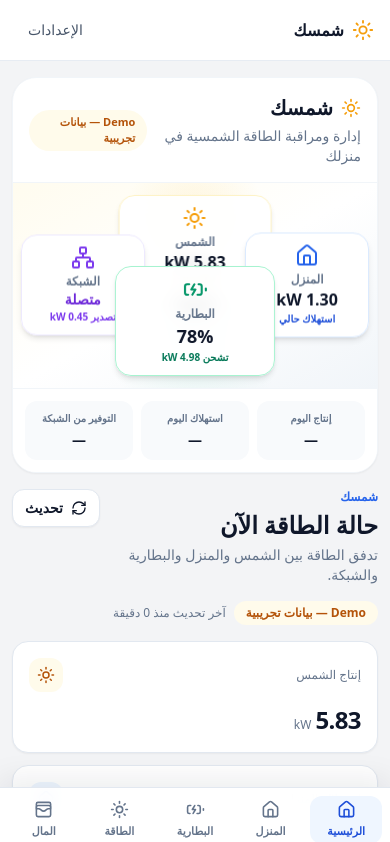
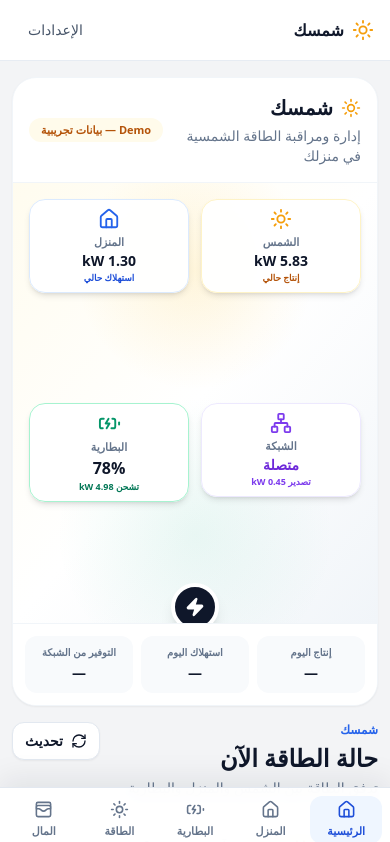
Before and after one commit to mahmoudbir-glitch/Shamsak, a Next.js app: page / in a window 390 px wide. Shown: the top 842 px of the page. Built offline with nearby package versions, Linux system fonts and the light colour scheme.

Commit message:
fix: prevent solar flow card overlap on mobile

```diff
--- a/src/components/solar-hero.tsx
+++ b/src/components/solar-hero.tsx
@@ -39,14 +39,16 @@ function FlowLine({
 
   return (
     <div
-      className={`absolute z-20 flex items-center justify-center ${
+      aria-hidden="true"
+      className={`pointer-events-none absolute z-20 flex items-center justify-center
+        ${
           direction === "up"
-          ? "left-1/2 top-[28%] h-[17%] w-8 -translate-x-1/2"
+            ? "bottom-[32%] left-1/2 h-[12%] w-8 -translate-x-1/2 md:bottom-[28%] md:top-auto md:h-[17%]"
             : direction === "down"
-            ? "bottom-[28%] left-1/2 h-[17%] w-8 -translate-x-1/2"
+              ? "left-1/2 top-[32%] h-[12%] w-8 -translate-x-1/2 md:top-[28%] md:h-[17%]"
               : direction === "left"
-              ? "left-[28%] top-1/2 h-8 w-[17%] -translate-y-1/2"
-              : "right-[28%] top-1/2 h-8 w-[17%] -translate-y-1/2"
+                ? "left-[32%] top-1/2 h-8 w-[12%] -translate-y-1/2 md:left-[28%] md:w-[17%]"
+                : "right-[32%] top-1/2 h-8 w-[12%] -translate-y-1/2 md:right-[28%] md:w-[17%]"
         }`}
     >
       <span
@@ -58,11 +60,26 @@ function FlowLine({
       />
       <Icon
         size={18}
-        aria-hidden="true"
         className={`relative rounded-full bg-white p-1 shadow-sm ${
           active ? "text-emerald-600" : "text-slate-400"
         }`}
       />
+    </div>
+  );
+}
+
+function NodeCard({
+  children,
+  className = "",
+}: {
+  children: React.ReactNode;
+  className?: string;
+}) {
+  return (
+    <div
+      className={`relative z-30 w-full min-w-0 rounded-2xl border bg-white/95 p-2 text-center shadow-md backdrop-blur sm:p-3 ${className}`}
+    >
+      {children}
     </div>
   );
 }
@@ -74,23 +91,17 @@ export function SolarHero({ data }: SolarHeroProps) {
         aria-label="شمسك"
         className="overflow-hidden rounded-3xl border border-slate-100 bg-white shadow-sm"
       >
-        <div className="relative aspect-[16/9] w-full overflow-hidden bg-gradient-to-br from-amber-50 via-white to-slate-100">
+        <div className="relative flex min-h-[360px] w-full items-center justify-center bg-gradient-to-br from-amber-50 via-white to-slate-100 p-5 sm:min-h-[420px]">
           <div
             aria-hidden="true"
             className="absolute inset-0 bg-[radial-gradient(circle_at_50%_25%,rgba(251,191,36,0.18),transparent_34%),linear-gradient(135deg,rgba(248,250,252,0.95),rgba(255,255,255,0.98))]"
           />
-          <div className="absolute inset-0 flex items-center justify-center p-5">
-            <div className="w-full max-w-sm rounded-3xl border border-slate-200 bg-white/95 p-6 text-center shadow-lg backdrop-blur">
-              <div
-                className="mx-auto flex h-16 w-16 items-center justify-center rounded-full bg-amber-50 text-amber-500"
-                aria-hidden="true"
-              >
+          <div className="relative z-10 w-full max-w-sm rounded-3xl border border-slate-200 bg-white/95 p-6 text-center shadow-lg backdrop-blur">
+            <div className="mx-auto flex h-16 w-16 items-center justify-center rounded-full bg-amber-50 text-amber-500" aria-hidden="true">
               <Sun size={34} />
             </div>
             <p className="mt-4 text-lg font-black text-slate-900">شمسك</p>
-              <p className="mt-1 text-sm font-semibold text-slate-500">
-                مخطط الشبكة والطاقة
-              </p>
+            <p className="mt-1 text-sm font-semibold text-slate-500">مخطط الشبكة والطاقة</p>
             <div className="mt-5 grid grid-cols-3 gap-2 text-slate-400" aria-hidden="true">
               <div className="flex h-11 items-center justify-center rounded-xl bg-amber-50">
                 <Sun size={20} className="text-amber-500" />
@@ -102,10 +113,7 @@ export function SolarHero({ data }: SolarHeroProps) {
                 <Network size={20} className="text-violet-500" />
               </div>
             </div>
-              <p className="mt-4 text-sm font-bold text-slate-600">
-                جارٍ تحميل بيانات الطاقة…
-              </p>
-            </div>
+            <p className="mt-4 text-sm font-bold text-slate-600">جارٍ تحميل بيانات الطاقة…</p>
           </div>
         </div>
       </section>
@@ -118,8 +126,7 @@ export function SolarHero({ data }: SolarHeroProps) {
   const gridImport = data.gridPowerW > 50;
   const gridExport = data.gridPowerW < -50;
   const solarActive = data.solarPowerW > 50;
-  const sourceLabel =
-    data.source === "demo" ? "Demo — بيانات تجريبية" : "Live — بيانات حية";
+  const sourceLabel = data.source === "demo" ? "Demo — بيانات تجريبية" : "Live — بيانات حية";
 
   return (
     <section
@@ -131,151 +138,98 @@ export function SolarHero({ data }: SolarHeroProps) {
           <div>
             <div className="flex items-center gap-2">
               <Sun size={20} className="text-amber-500" aria-hidden="true" />
-              <h2 id="solar-hero-title" className="text-xl font-black text-slate-900">
-                شمسك
-              </h2>
+              <h2 id="solar-hero-title" className="text-xl font-black text-slate-900">شمسك</h2>
             </div>
-            <p className="mt-1 text-sm text-slate-500">
-              إدارة ومراقبة الطاقة الشمسية في منزلك
-            </p>
+            <p className="mt-1 text-sm text-slate-500">إدارة ومراقبة الطاقة الشمسية في منزلك</p>
           </div>
-          <span
-            className={`rounded-full px-3 py-1 text-[11px] font-bold ${
-              data.source === "demo"
-                ? "bg-amber-50 text-amber-700"
-                : "bg-emerald-50 text-emerald-700"
-            }`}
-          >
+          <span className={`shrink-0 rounded-full px-3 py-1 text-[11px] font-bold ${
+            data.source === "demo" ? "bg-amber-50 text-amber-700" : "bg-emerald-50 text-emerald-700"
+          }`}>
             {sourceLabel}
           </span>
         </div>
       </div>
 
-      <div className="relative mx-auto aspect-[16/9] w-full max-w-5xl overflow-hidden bg-gradient-to-br from-amber-50/80 via-white to-slate-100">
+      <div className="relative mx-auto w-full max-w-5xl overflow-hidden bg-gradient-to-br from-amber-50/80 via-white to-slate-100">
         <div
           aria-hidden="true"
           className="absolute inset-0 bg-[radial-gradient(circle_at_50%_20%,rgba(251,191,36,0.15),transparent_30%),radial-gradient(circle_at_50%_80%,rgba(16,185,129,0.08),transparent_35%)]"
         />
 
-        <div className="absolute inset-0">
+        {/* Mobile: a real 2x2 grid prevents overlap. Desktop: the same nodes become a compact flow diagram. */}
+        <div className="relative grid min-h-[440px] grid-cols-2 grid-rows-2 gap-3 p-4 sm:min-h-[500px] sm:gap-4 sm:p-6 md:block md:aspect-[16/9] md:min-h-0 md:p-0">
+          <div className="absolute inset-0 hidden md:block">
             <FlowLine direction="down" active={solarActive} />
-          <FlowLine
-            direction="right"
-            active={gridImport || gridExport}
-          />
+            <FlowLine direction="right" active={gridImport || gridExport} />
             <FlowLine direction="left" active={data.homePowerW > 50} />
-          <FlowLine
-            direction="up"
-            active={batteryCharging || batteryDischarging}
-          />
-
+            <FlowLine direction="up" active={batteryCharging || batteryDischarging} />
             <div className="absolute left-1/2 top-1/2 z-30 flex h-16 w-16 -translate-x-1/2 -translate-y-1/2 items-center justify-center rounded-full border-4 border-white bg-slate-900 text-white shadow-xl sm:h-20 sm:w-20">
               <Zap size={26} fill="currentColor" aria-label="مركز تدفق الطاقة" />
             </div>
+          </div>
 
-          <div className="absolute left-1/2 top-3 z-30 w-[42%] -translate-x-1/2 sm:top-5 sm:w-44">
-            <div className="rounded-2xl border border-amber-100 bg-white/95 p-2.5 text-center shadow-md backdrop-blur sm:p-3">
-              <Sun className="mx-auto text-amber-500" size={24} aria-hidden="true" />
-              <p className="mt-1 text-xs font-bold text-slate-500">الشمس</p>
-              <p className="text-base font-black text-slate-900 sm:text-xl">
-                {kw(data.solarPowerW)}
-              </p>
-              <p className="text-[10px] font-semibold text-amber-700">
+          <div className="relative md:absolute md:left-1/2 md:top-3 md:w-44 md:-translate-x-1/2">
+            <NodeCard className="border-amber-100">
+              <Sun className="mx-auto text-amber-500" size={22} aria-hidden="true" />
+              <p className="mt-1 text-[11px] font-bold text-slate-500 sm:text-xs">الشمس</p>
+              <p className="text-sm font-black text-slate-900 sm:text-xl">{kw(data.solarPowerW)}</p>
+              <p className="text-[9px] font-semibold text-amber-700 sm:text-[10px]">
                 {solarActive ? "إنتاج حالي" : "لا إنتاج حاليًا"}
               </p>
-            </div>
+            </NodeCard>
           </div>
 
-          <div className="absolute right-2 top-1/2 z-30 w-[34%] -translate-y-1/2 sm:right-6 sm:w-40">
-            <div className="rounded-2xl border border-blue-100 bg-white/95 p-2.5 text-center shadow-md backdrop-blur sm:p-3">
-              <Home className="mx-auto text-blue-600" size={24} aria-hidden="true" />
-              <p className="mt-1 text-xs font-bold text-slate-500">المنزل</p>
-              <p className="text-base font-black text-slate-900 sm:text-xl">
-                {kw(data.homePowerW)}
-              </p>
-              <p className="text-[10px] font-semibold text-blue-700">
-                استهلاك حالي
-              </p>
-            </div>
+          <div className="relative md:absolute md:right-6 md:top-1/2 md:w-40 md:-translate-y-1/2">
+            <NodeCard className="border-blue-100">
+              <Home className="mx-auto text-blue-600" size={22} aria-hidden="true" />
+              <p className="mt-1 text-[11px] font-bold text-slate-500 sm:text-xs">المنزل</p>
+              <p className="text-sm font-black text-slate-900 sm:text-xl">{kw(data.homePowerW)}</p>
+              <p className="text-[9px] font-semibold text-blue-700 sm:text-[10px]">استهلاك حالي</p>
+            </NodeCard>
           </div>
 
-          <div className="absolute left-2 top-1/2 z-30 w-[34%] -translate-y-1/2 sm:left-6 sm:w-40">
-            <div className="rounded-2xl border border-violet-100 bg-white/95 p-2.5 text-center shadow-md backdrop-blur sm:p-3">
-              <Network className="mx-auto text-violet-600" size={24} aria-hidden="true" />
-              <p className="mt-1 text-xs font-bold text-slate-500">الشبكة</p>
-              <p
-                className={`text-sm font-black sm:text-base ${
-                  data.gridConnected ? "text-violet-700" : "text-slate-500"
-                }`}
-              >
+          <div className="relative md:absolute md:left-6 md:top-1/2 md:w-40 md:-translate-y-1/2">
+            <NodeCard className="border-violet-100">
+              <Network className="mx-auto text-violet-600" size={22} aria-hidden="true" />
+              <p className="mt-1 text-[11px] font-bold text-slate-500 sm:text-xs">الشبكة</p>
+              <p className={`text-sm font-black sm:text-base ${data.gridConnected ? "text-violet-700" : "text-slate-500"}`}>
                 {data.gridConnected ? "متصلة" : "مفصولة"}
               </p>
               {data.gridConnected ? (
-                <p className="text-[10px] font-semibold text-violet-600">
-                  {gridImport
-                    ? `سحب ${kw(data.gridPowerW)}`
-                    : gridExport
-                      ? `تصدير ${kw(data.gridPowerW)}`
-                      : gridLabel(data.gridPowerW, true)}
+                <p className="text-[9px] font-semibold text-violet-600 sm:text-[10px]">
+                  {gridImport ? `سحب ${kw(data.gridPowerW)}` : gridExport ? `تصدير ${kw(data.gridPowerW)}` : gridLabel(data.gridPowerW, true)}
                 </p>
               ) : (
-                <p className="text-[10px] font-semibold text-slate-500">
-                  لا يوجد اتصال
-                </p>
+                <p className="text-[9px] font-semibold text-slate-500 sm:text-[10px]">لا يوجد اتصال</p>
               )}
-            </div>
+            </NodeCard>
           </div>
 
-          <div className="absolute bottom-3 left-1/2 z-30 w-[44%] -translate-x-1/2 sm:bottom-5 sm:w-48">
-            <div
-              className={`rounded-2xl border bg-white/95 p-2.5 text-center shadow-md backdrop-blur sm:p-3 ${
-                batteryCharging
-                  ? "border-emerald-200"
-                  : batteryDischarging
-                    ? "border-blue-200"
-                    : "border-slate-200"
-              }`}
-            >
+          <div className="relative md:absolute md:bottom-3 md:left-1/2 md:w-48 md:-translate-x-1/2">
+            <NodeCard className={batteryCharging ? "border-emerald-200" : batteryDischarging ? "border-blue-200" : "border-slate-200"}>
               {batteryCharging ? (
-                <BatteryCharging className="mx-auto text-emerald-600" size={25} />
+                <BatteryCharging className="mx-auto text-emerald-600" size={23} aria-hidden="true" />
               ) : (
-                <BatteryFull className="mx-auto text-emerald-600" size={25} />
+                <BatteryFull className="mx-auto text-emerald-600" size={23} aria-hidden="true" />
               )}
-              <p className="mt-1 text-xs font-bold text-slate-500">البطارية</p>
-              <p className="text-lg font-black text-slate-900">{data.batterySoc}%</p>
-              <p className="text-[10px] font-semibold text-emerald-700">
-                {batteryStateLabel(bs)} {kw(data.batteryPowerW)}
-              </p>
+              <p className="mt-1 text-[11px] font-bold text-slate-500 sm:text-xs">البطارية</p>
+              <p className="text-base font-black text-slate-900 sm:text-lg">{data.batterySoc}%</p>
+              <p className="text-[9px] font-semibold text-emerald-700 sm:text-[10px]">{batteryStateLabel(bs)} {kw(data.batteryPowerW)}</p>
+            </NodeCard>
+          </div>
+
+          <div className="pointer-events-none col-span-2 flex items-center justify-center md:hidden" aria-hidden="true">
+            <div className="absolute flex h-12 w-12 items-center justify-center rounded-full border-4 border-white bg-slate-900 text-white shadow-lg">
+              <Zap size={20} fill="currentColor" />
             </div>
           </div>
         </div>
       </div>
 
       <div className="grid grid-cols-3 gap-2 border-t border-slate-100 bg-white p-3 sm:gap-3 sm:p-4">
-        <Metric
-          label="إنتاج اليوم"
-          value={
-            data.todayProductionKWh == null
-              ? "—"
-              : `${data.todayProductionKWh.toFixed(1)} kWh`
-          }
-        />
-        <Metric
-          label="استهلاك اليوم"
-          value={
-            data.todayHomeUsageKWh == null
-              ? "—"
-              : `${data.todayHomeUsageKWh.toFixed(1)} kWh`
-          }
-        />
-        <Metric
-          label="التوفير من الشبكة"
-          value={
-            data.todayGridSavings == null
-              ? "—"
-              : `${data.todayGridSavings.toFixed(1)}`
-          }
-        />
+        <Metric label="إنتاج اليوم" value={data.todayProductionKWh == null ? "—" : `${data.todayProductionKWh.toFixed(1)} kWh`} />
+        <Metric label="استهلاك اليوم" value={data.todayHomeUsageKWh == null ? "—" : `${data.todayHomeUsageKWh.toFixed(1)} kWh`} />
+        <Metric label="التوفير من الشبكة" value={data.todayGridSavings == null ? "—" : `${data.todayGridSavings.toFixed(1)}`} />
       </div>
     </section>
   );
@@ -283,9 +237,9 @@ export function SolarHero({ data }: SolarHeroProps) {
 
 function Metric({ label, value }: { label: string; value: string }) {
   return (
-    <div className="rounded-xl bg-slate-50 p-2.5 text-center sm:p-3">
-      <p className="text-[10px] font-semibold text-slate-500 sm:text-xs">{label}</p>
-      <p className="mt-1 text-sm font-black text-slate-900 sm:text-base">{value}</p>
+    <div className="min-w-0 rounded-xl bg-slate-50 p-2.5 text-center sm:p-3">
+      <p className="text-[10px] font-semibold leading-tight text-slate-500 sm:text-xs">{label}</p>
+      <p className="mt-1 break-words text-sm font-black text-slate-900 sm:text-base">{value}</p>
     </div>
   );
 }
```
Lines whose indentation alone changed are shown as unchanged.
